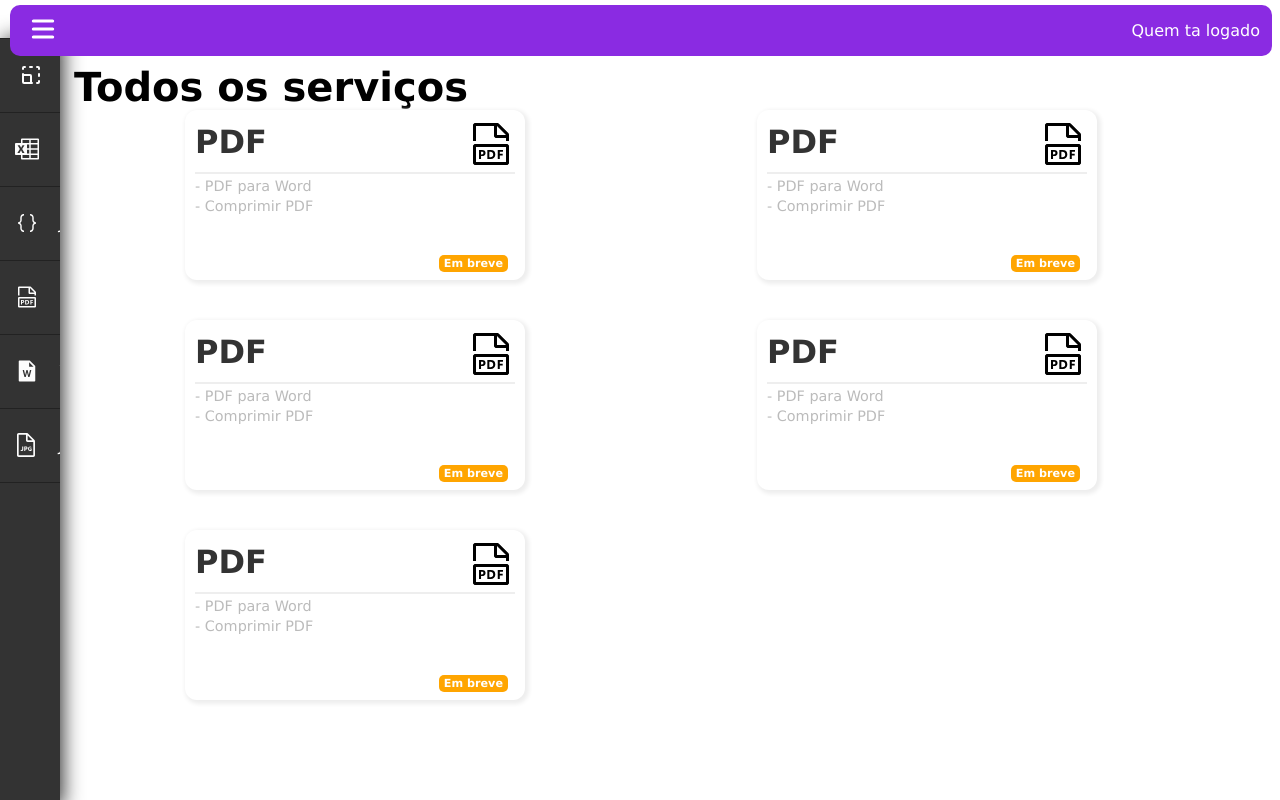
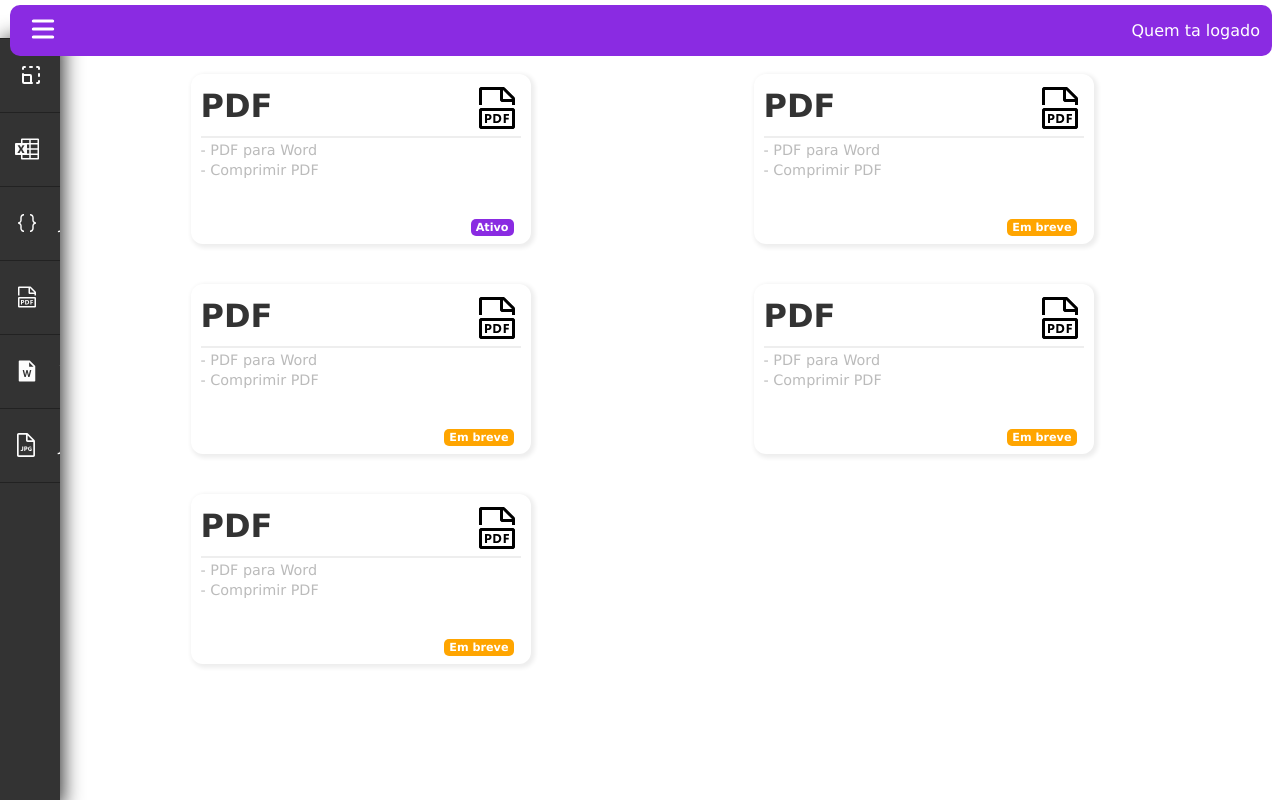
Before and after one commit to Joao-Pedro15/devHelper-frontend, a React (Create React App) app in the folder client/: page /home in a window 1280 px wide. Built offline with nearby package versions, Linux system fonts and the light colour scheme; sample sign-in values are in the browser's storage.

Commit message:
feat: adding new property in card

```diff
--- a/client/src/pages/Home/index.tsx
+++ b/client/src/pages/Home/index.tsx
@@ -8,9 +8,8 @@ export function Home() {
   return (
     <Layout>
       <S.Container>
-        <h1>Todos os serviços</h1>
         <CardContainer>
-          <Card title='PDF' key={1} actions={action}  />
+          <Card title='PDF' key={1} actions={action} active={true} />
           <Card title='PDF' key={1} actions={action}  />
           <Card title='PDF' key={1} actions={action}  />
           <Card title='PDF' key={1} actions={action}  />
--- a/client/src/pages/Home/style.ts
+++ b/client/src/pages/Home/style.ts
@@ -5,4 +5,5 @@ export const Container = styled.main`
   overflow: auto;
   position: relative;
   width: 100%;
+  padding: 10px;
 `
```
